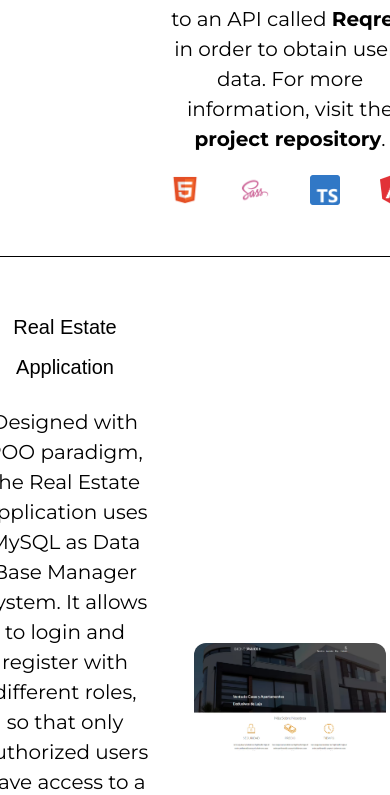
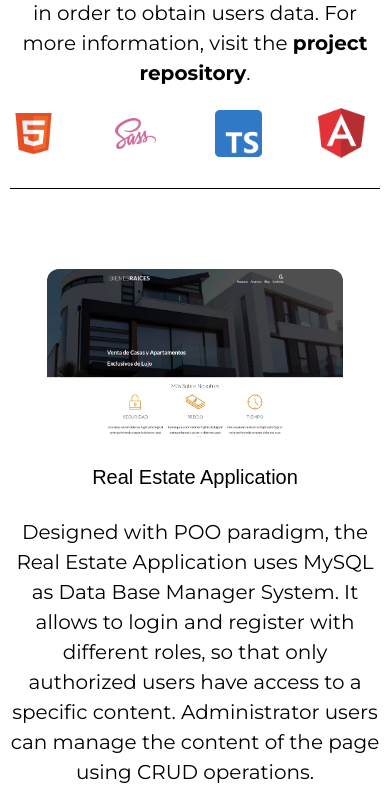
Before and after one commit to clmonreal/portfolio, a plain HTML site: page index.html in a window 390 px wide. Shown: the part 2282-3077 px from the top of the page. Drawn offline with nearby package versions, Linux system fonts and the light colour scheme; a web font is replaced by a local one.

Commit message:
Diseña seccion projects de forma responsive.

```diff
--- a/src/scss/layouts/_projects.scss
+++ b/src/scss/layouts/_projects.scss
@@ -3,6 +3,10 @@
 
 	h2 {
 		margin-bottom: 15rem;
+
+		@include tablet {
+			margin-bottom: 5rem;
+		}
 	}
 }
 
@@ -11,6 +15,10 @@
 	display: flex;
 	justify-content: center;
 	align-items: center;
+
+	@include tablet {
+		display: block;
+	}
 
 	@include grid(2, 2rem);
 
@@ -35,6 +43,14 @@
 		a {
 			img {
 				border-radius: 1.2rem;
+
+				@include tablet {
+					margin: 8rem auto;
+				}
+
+				@include mobile {
+					margin-bottom: 2rem;
+				}
 
 				&:hover {
 					box-shadow: 0px 0px 50px rgba(0, 0, 0, 1);
```
Also changed, not shown: build/css/app.css.
